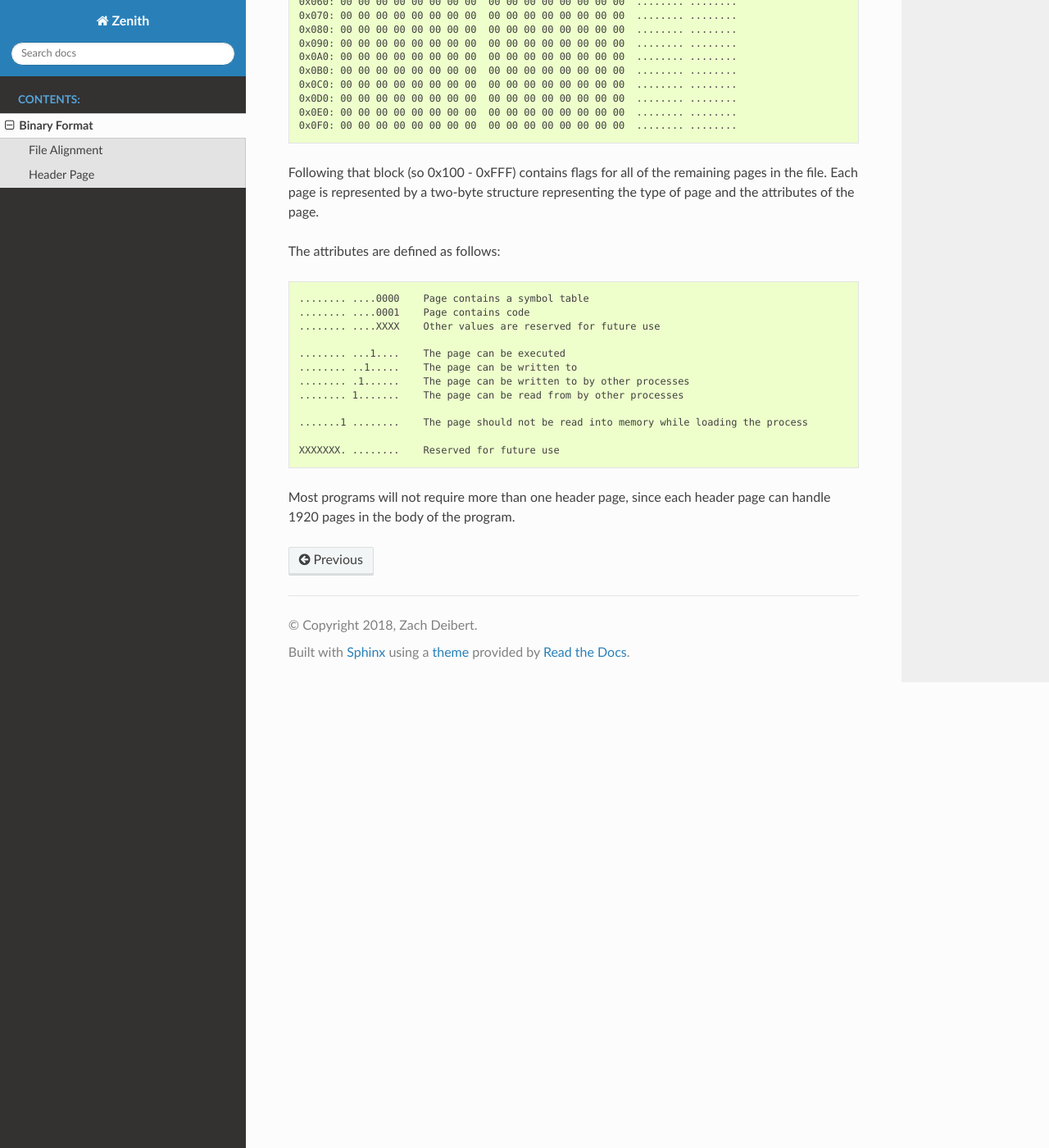
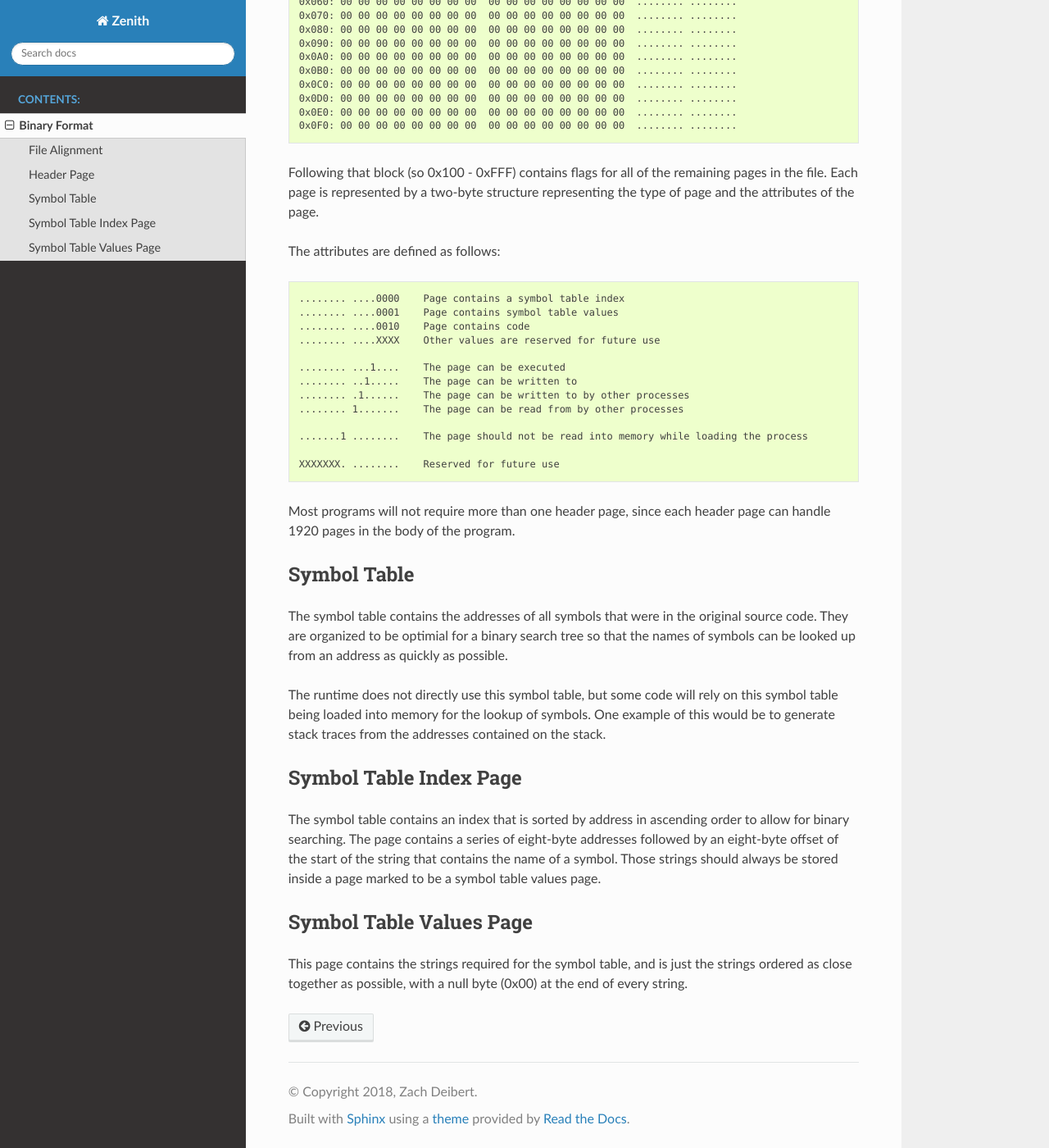
Before and after one commit to zenith-lang/documentation, a Sphinx documentation site: the page built from source/binary.rst, in a window 1280 px wide and 1400 px high, scrolled down 907 px. Shown: the whole window at 82% size. Built offline with Sphinx 7.4.7 and the Read the Docs theme 2.0.0, drawn with Linux system fonts in a browser that asks for light colours.

Commit message:
Added information about the symbol table

```diff
--- a/source/binary.rst
+++ b/source/binary.rst
@@ -65,8 +65,9 @@ The attributes are defined as follows:
 
 .. code-block:: none
 
-    ........ ....0000    Page contains a symbol table
-    ........ ....0001    Page contains code
+    ........ ....0000    Page contains a symbol table index
+    ........ ....0001    Page contains symbol table values
+    ........ ....0010    Page contains code
     ........ ....XXXX    Other values are reserved for future use
 
     ........ ...1....    The page can be executed
@@ -80,3 +81,33 @@ The attributes are defined as follows:
 
 Most programs will not require more than one header page, since each header page
 can handle 1920 pages in the body of the program.
+
+Symbol Table
+^^^^^^^^^^^^
+
+The symbol table contains the addresses of all symbols that were in the original
+source code.
+They are organized to be optimial for a binary search tree so that the names of
+symbols can be looked up from an address as quickly as possible.
+
+The runtime does not directly use this symbol table, but some code will rely on
+this symbol table being loaded into memory for the lookup of symbols.
+One example of this would be to generate stack traces from the addresses
+contained on the stack.
+
+Symbol Table Index Page
+^^^^^^^^^^^^^^^^^^^^^^^
+
+The symbol table contains an index that is sorted by address in ascending order
+to allow for binary searching.
+The page contains a series of eight-byte addresses followed by an eight-byte
+offset of the start of the string that contains the name of a symbol.
+Those strings should always be stored inside a page marked to be a symbol table
+values page.
+
+Symbol Table Values Page
+^^^^^^^^^^^^^^^^^^^^^^^^
+
+This page contains the strings required for the symbol table, and is just the
+strings ordered as close together as possible, with a null byte (0x00) at the
+end of every string.
```
